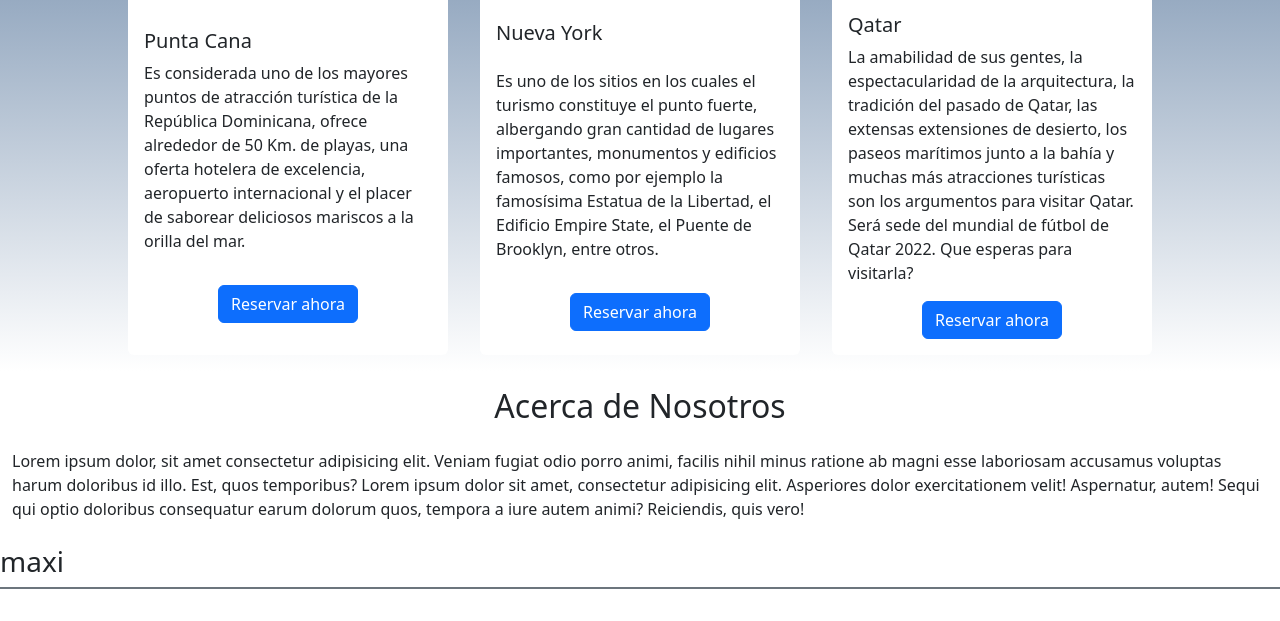
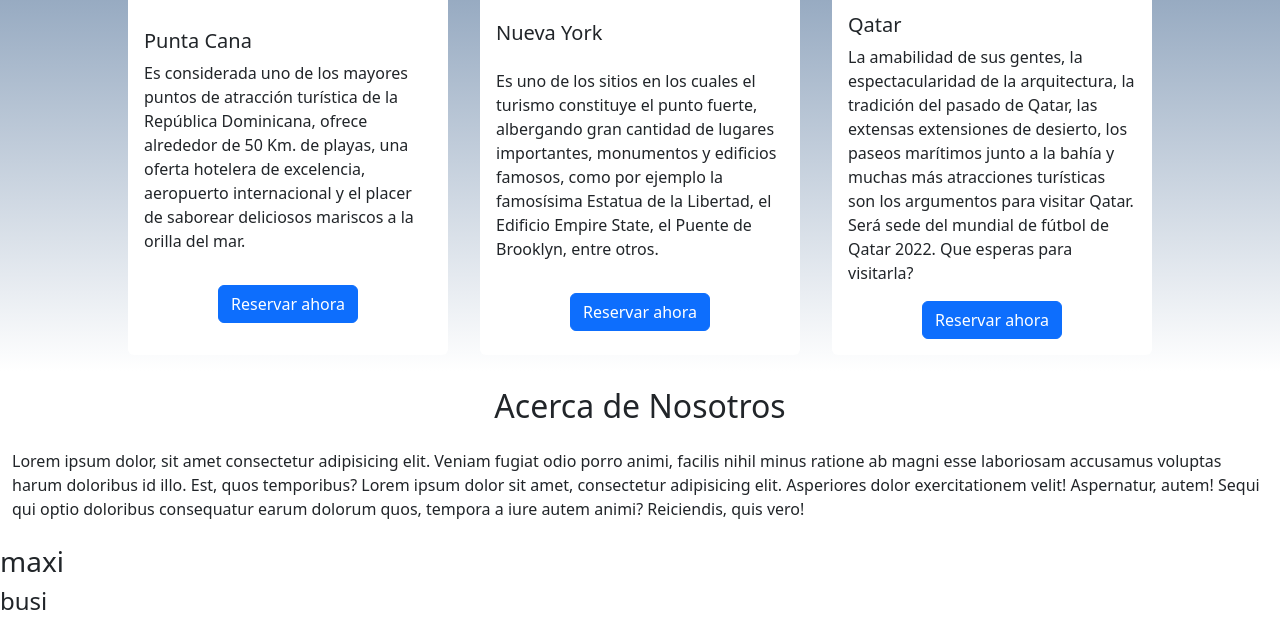
Before and after one commit to MaxiBusi1991/landing-page, a plain HTML site: page index.html in a window 1280 px wide. Shown: the part 1440-2061 px from the top of the page. Drawn offline with nearby package versions, Linux system fonts and the light colour scheme.

Commit message:
creando primer rama

```diff
--- a/index.html
+++ b/index.html
@@ -252,6 +252,7 @@
         </p>
     </section>
     <h3>maxi</h3>
+    <h4>busi</h4>
     </div>
 
     <footer class="d-flex justify-content-around bg-whyte bg-gradient border-top border-2 border-secondary">
```
